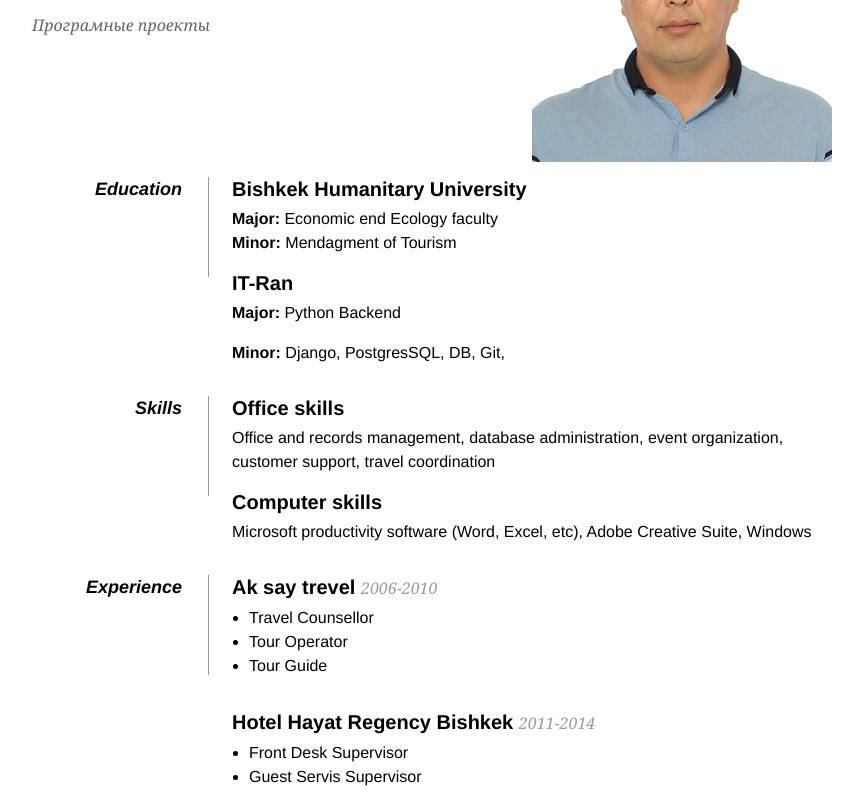
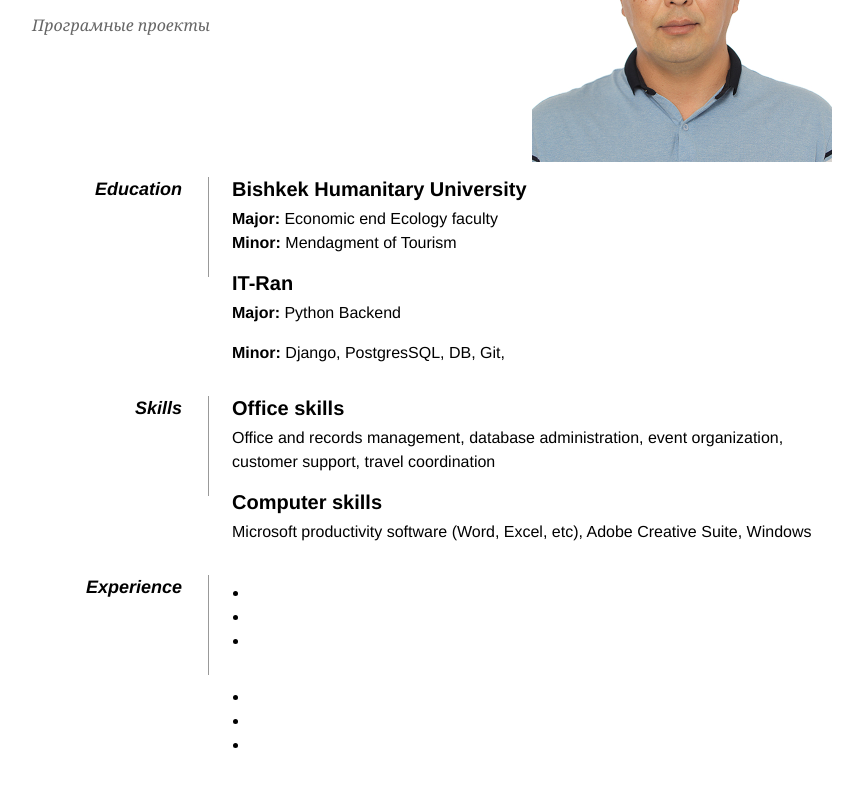
Before and after one commit to sultan3005/Resume, a plain HTML site: page index.html in a window 1280 px wide. Shown: the part 148-940 px from the top of the page, without its empty margins (208-1071 px from the left). Drawn offline with Linux system fonts and the light colour scheme.

Commit message:
cheng Experience

```diff
--- a/index.html
+++ b/index.html
@@ -65,18 +65,18 @@
 
             <dt>Experience</dt>
             <dd>
-                <h2>Ak say trevel <span>2006-2010</span></h2>
+                <h2><span></span></h2>
                 <ul>
-                    <li>Travel Counsellor</li>
-                    <li>Tour Operator</li>
-                    <li>Tour Guide</li>
+                    <li></li>
+                    <li></li>
+                    <li></li>
                 </ul>
 
-                <h2>Hotel Hayat Regency Bishkek <span>2011-2014</span></h2>
+                <h2> <span></span></h2>
                 <ul>
-                    <li>Front Desk Supervisor</li>
-                    <li>Guest Servis Supervisor</li>
-                    <li>Hotel Clerk</li>
+                    <li></li>
+                    <li></li>
+                    <li></li>
                 </ul>
             </dd>
 
@@ -100,7 +100,7 @@
         <div class="clear"></div>
 
     </div>
-    <div>"new"</div>
+
 
 </body>
 
```
